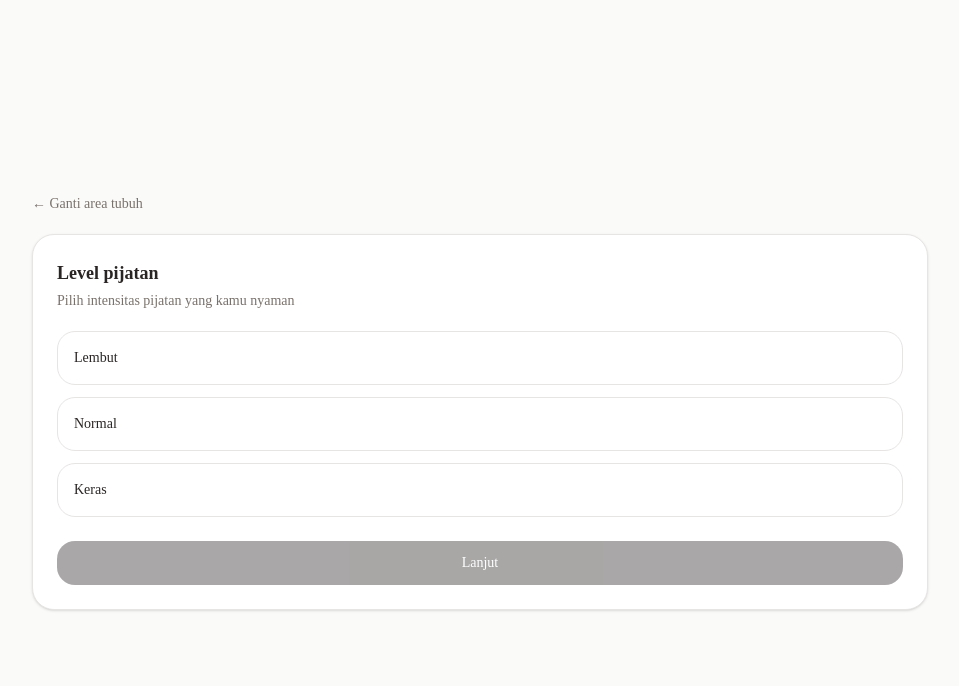
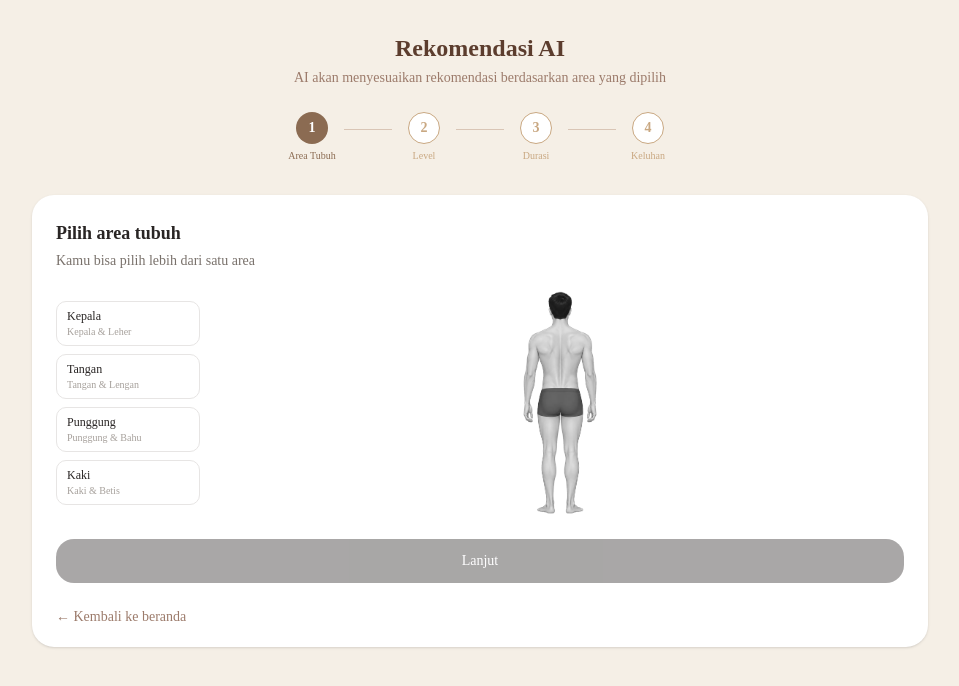
Before and after one commit to Indrawan-maker/hackathon-umkt, a Next.js app: page /flow in a window 1280 px wide. Shown: the top 686 px of the page, without its empty margins (160-1119 px from the left). Built offline with nearby package versions, Linux system fonts and the light colour scheme.

Commit message:
restruktur ai

```diff
--- a/components/atoms/ServiceSelectorAiForm/index.tsx
+++ b/components/atoms/ServiceSelectorAiForm/index.tsx
@@ -1,95 +1,19 @@
 "use client";
 
-import { useState } from "react";
 import { useRouter } from "next/navigation";
-import Image from "next/image";
-import abu from '@/public/images/anatomy/default.webp';
-import { getSelectedImage } from "@/utils/getSelectedImage";
 
-const idToLabel: Record<number, string> = {
-  1: "Kepala",
-  2: "Tangan",
-  3: "Punggung",
-  4: "Kaki",
-};
 
 export default function ServiceSelectorAiForm() {
   const router = useRouter();
-  const [selected, setSelected] = useState<number[]>([]);
 
-  const areas = [
-    { id: 1, name: "kepala", label: "Kepala", desc: "Kepala & Leher" },
-    { id: 2, name: "lengan", label: "Tangan", desc: "Tangan & Lengan" },
-    { id: 3, name: "punggung", label: "Punggung", desc: "Punggung & Bahu" },
-    { id: 4, name: "kaki", label: "Kaki", desc: "Kaki & Betis" },
-  ];
 
-  const handleSelectedBtn = (id: number) => {
-    setSelected((prev) =>
-      prev.includes(id) ? prev.filter((x) => x !== id) : [...prev, id]
-    );
-  };
-
-  const handleSubmit = () => {
-    const areas = selected.map((id) => idToLabel[id]);
-    const params = new URLSearchParams();
-    params.set("areas", areas.join(","));
-    router.push(`/flow?${params.toString()}`);
-  };
 
   return (
     <>
-      <div className="flex flex-col justify-start ml-auto items-start">
-        <label className="text-xl font-medium" id="pilihAreaTubuh">
-          Pilih Area Tubuh <br />
-        </label>
-        <p className="text-gray-400 text-sm">*anda dapat memilih lebih dari satu</p>
-      </div>
 
-      <section className="grid grid-cols-2 md:grid-cols-3 mt-4 gap-x-4 gap-y-2">
-        {areas.map((area) => (
-          <div className="w-32 md:w-62 h-22 md:h-28" key={area.id}>
-            <button
-              onClick={() => handleSelectedBtn(area.id)}
-              className={`border rounded-xl cursor-pointer w-full h-full p-2 md:p-4 transition duration-300 ${
-                selected.includes(area.id) ? "border-4 border-[#8B6B52]" : ""
-              }`}
-              type="button"
-            >
-              <h2 className="text-center md:text-left mb-2">{area.label}</h2>
-              <p className="text-center md:text-left text-xs text-gray-400">
-                {area.desc}
-              </p>
-            </button>
-          </div>
-        ))}
-      </section>
-
-      <section className="mt-6 flex justify-center items-center">
-        <div className="w-28 h-72 md:w-42 md:h-120">
-          <Image
-            src={getSelectedImage(selected, abu)}
-            alt="Area tubuh"
-            loading="lazy"
-            className="w-full h-full"
-          />
-        </div>
-      </section>
-
-      <div className="mt-12 flex justify-end">
-        <button
-          type="button"
-          onClick={handleSubmit}
-          disabled={selected.length === 0}
-          className={`w-full h-12 rounded-md ${
-            selected.length === 0
-              ? "bg-[#E8DDD3] text-[#9D8B7F] cursor-no-drop"
-              : "bg-[#C9A882] text-white"
-          }`}
-        >
-          Pilih
-        </button>
-      </div>
-    </>
+    {/* smntara gini dlu,, nnti kubuat section reservasinya */}
+      <button onClick={() => router.push("/flow")}>
+        Rekomendasi AI
+      </button></>
   );
 }
--- a/components/features/recomendationAI/FlowShell.tsx
+++ b/components/features/recomendationAI/FlowShell.tsx
@@ -1,25 +1,34 @@
 "use client";
 
 import { useState } from "react";
-import { useSearchParams, useRouter } from "next/navigation";
+import { useRouter } from "next/navigation";
+import StepBadan from "@/components/features/recomendationAI/StepBadan";
 import StepLevel from "@/components/features/recomendationAI/StepLevel";
 import StepKeluhan from "@/components/features/recomendationAI/StepKeluhan";
 import StepDurasi from "@/components/features/recomendationAI/StepDurasi";
 import StepResult from "@/components/features/recomendationAI/StepResult";
 import type { Result } from "@/types/flow";
 
+const idToLabel: Record<number, string> = {
+  1: "Kepala",
+  2: "Tangan",
+  3: "Punggung",
+  4: "Kaki",
+};
+
 export default function FlowShell() {
-  const searchParams = useSearchParams();
-  const areas = searchParams.get("areas")?.split(",") ?? [];
   const router = useRouter();
 
   const [step, setStep] = useState(0);
+  const [selectedBadan, setSelectedBadan] = useState<number[]>([]);
   const [selectedLevel, setSelectedLevel] = useState("");
   const [keluhan, setKeluhan] = useState("");
   const [selectedDur, setSelectedDur] = useState("");
   const [loading, setLoading] = useState(false);
   const [result, setResult] = useState<Result | null>(null);
   const [error, setError] = useState("");
+
+  const areas = selectedBadan.map((id) => idToLabel[id]);
 
   const handleNext = () => setStep((s) => s + 1);
   const handleBack = () => setStep((s) => s - 1);
@@ -41,7 +50,7 @@ export default function FlowShell() {
       const data = await res.json();
       if (data.success) {
         setResult(data.data);
-        setStep(3);
+        setStep(4);
       } else {
         setError(data.message || "Terjadi kesalahan");
       }
@@ -52,62 +61,123 @@ export default function FlowShell() {
     }
   };
 
+  const STEPS = ["Area Tubuh", "Level", "Durasi", "Keluhan"];
+
   return (
-    <div className="min-h-screen bg-stone-50 flex items-center justify-center px-4 py-10">
-      <div className="w-full max-w-4xl">
+    <div className="min-h-screen bg-[#F5EFE6] flex flex-col items-center px-4 py-8">
 
-        <button
-          onClick={() => router.push("/#pilihAreaTubuh")}
-          className="mb-5 text-sm text-stone-500 hover:text-stone-800 transition"
-        >
-          ← Ganti area tubuh
-        </button>
+      <div className="text-center mb-6">
+        <h1 className="text-2xl font-semibold text-[#5C3D2E]">Rekomendasi AI</h1>
+        {step < 4 && (
+          <p className="text-sm text-[#9C7B6B] mt-1">
+            {step === 0 && "AI akan menyesuaikan rekomendasi berdasarkan area yang dipilih"}
+            {step === 1 && "Pilih level pijatan"}
+            {step === 2 && "Berapa lama sesi yang kamu inginkan"}
+            {step === 3 && "Ceritakan keluhanmu"}
+          </p>
+        )}
+      </div>
 
-        {areas.length > 0 && (
-          <div className="flex flex-wrap justify-center gap-2 mb-8">
-            {areas.map((a) => (
-              <span
-                key={a}
-                className="px-3 py-1 rounded-full bg-stone-200 text-stone-700 text-xs"
-              >
-                {a}
-              </span>
-            ))}
-          </div>
-        )}
+      {step < 4 && (
+        <div className="flex items-center gap-0 mb-8">
+          {STEPS.map((label, i) => {
+            const isActive = i === step;
+            const isDone = i < step;
+            return (
+              <div key={label} className="flex items-center">
+                <div className="flex flex-col items-center">
+                  <div
+                    className={`w-8 h-8 rounded-full flex items-center justify-center text-sm font-semibold transition-all
+                      ${isActive || isDone
+                        ? "bg-[#8B6B52] text-white"
+                        : "bg-white border border-[#C9A882] text-[#C9A882]"
+                      }`}
+                  >
+                    {i + 1}
+                  </div>
+                  <span
+                    className={`text-[10px] mt-1 w-16 text-center ${
+                      isActive || isDone ? "text-[#8B6B52] font-medium" : "text-[#C9A882]"
+                    }`}
+                  >
+                    {label}
+                  </span>
+                </div>
 
-        <div className="bg-white border border-stone-200 rounded-3xl p-6 shadow-sm">
+                {i < STEPS.length - 1 && (
+                  <div
+                    className={`w-12 h-px mb-4 transition-all ${
+                      i < step ? "bg-[#8B6B52]" : "bg-[#D9C5B5]"
+                    }`}
+                  />
+                )}
+              </div>
+            );
+          })}
+        </div>
+      )}
+
+      <div className="w-full max-w-4xl bg-white rounded-3xl shadow-sm overflow-hidden">
+        <div className="p-6">
           {step === 0 && (
+            <StepBadan
+              selected={selectedBadan}
+              onSelect={setSelectedBadan}
+              onNext={handleNext}
+            />
+          )}
+          {step === 1 && (
             <StepLevel
               selected={selectedLevel}
               onSelect={setSelectedLevel}
               onNext={handleNext}
             />
           )}
-          {step === 1 && (
+          {step === 2 && (
             <StepKeluhan
               value={keluhan}
               onChange={setKeluhan}
               onNext={handleNext}
-              onBack={handleBack}
             />
+
+
           )}
-          {step === 2 && (
+          {step === 3 && (
             <StepDurasi
               selected={selectedDur}
               onSelect={setSelectedDur}
               onSubmit={handleSubmit}
-              onBack={handleBack}
               loading={loading}
               error={error}
             />
           )}
-          {step === 3 && result && (
+          {step === 4 && result && (
             <StepResult result={result} keluhan={keluhan} />
           )}
         </div>
 
+        {step > 0 && step < 4 && (
+          <div className="px-6 pb-5 flex justify-between">
+            <button
+              onClick={handleBack}
+              className="text-sm text-[#9C7B6B] hover:text-[#5C3D2E] transition flex items-center gap-1"
+            >
+              ← Kembali
+            </button>
+          </div>
+        )}
+        {step === 0 && (
+          <div className="px-6 pb-5">
+            <button
+              onClick={() => router.push("/")}
+              className="text-sm text-[#9C7B6B] hover:text-[#5C3D2E] transition flex items-center gap-1"
+            >
+              ← Kembali ke beranda
+            </button>
+          </div>
+        )}
       </div>
+
     </div>
   );
 }
--- /dev/null
+++ b/components/features/recomendationAI/StepBadan.tsx
@@ -0,0 +1,76 @@
+"use client";
+
+import Image from "next/image";
+import abu from "@/public/images/anatomy/default.webp";
+import { getSelectedImage } from "@/utils/getSelectedImage";
+
+
+
+const areas = [
+  { id: 1, name: "kepala", label: "Kepala", desc: "Kepala & Leher" },
+  { id: 2, name: "lengan", label: "Tangan", desc: "Tangan & Lengan" },
+  { id: 3, name: "punggung", label: "Punggung", desc: "Punggung & Bahu" },
+  { id: 4, name: "kaki", label: "Kaki", desc: "Kaki & Betis" },
+];
+
+interface Props {
+  selected: number[];
+  onSelect: (ids: number[]) => void;
+  onNext: () => void;
+}
+
+export default function StepBadan({ selected, onSelect, onNext }: Props) {
+  const toggle = (id: number) => {
+    onSelect(
+      selected.includes(id) ? selected.filter((x) => x !== id) : [...selected, id]
+    );
+  };
+
+  return (
+    <div>
+      <h2 className="text-lg font-semibold text-stone-800 mb-1">
+        Pilih area tubuh
+      </h2>
+      <p className="text-sm text-stone-500 mb-5">
+        Kamu bisa pilih lebih dari satu area
+      </p>
+
+      <div className="flex gap-4 items-center">
+        <div className="flex flex-col gap-2 w-36 shrink-0">
+          {areas.map((area) => (
+            <button
+              key={area.id}
+              onClick={() => toggle(area.id)}
+              type="button"
+              className={`rounded-lg border px-2.5 py-1.5 text-left transition-all ${
+                selected.includes(area.id)
+                  ? "border-[#8B6B52] bg-[#F5EDE5]"
+                  : "border-stone-200 hover:border-stone-400"
+              }`}
+            >
+              <p className="text-xs font-medium text-stone-800">{area.label}</p>
+              <p className="text-[10px] text-stone-400">{area.desc}</p>
+            </button>
+          ))}
+        </div>
+
+        <div className="flex-1 flex justify-center items-center">
+          <Image
+            src={getSelectedImage(selected, abu)}
+            alt="Area tubuh"
+            loading="lazy"
+            className="h-56 w-auto object-contain"
+          />
+        </div>
+      </div>
+
+      <button
+        onClick={onNext}
+        disabled={selected.length === 0}
+        className="mt-6 w-full py-3 rounded-2xl bg-stone-800 text-white text-sm font-medium hover:bg-stone-700 transition disabled:opacity-40"
+      >
+        Lanjut
+      </button>
+    </div>
+  );
+}
```
Also changed, not shown: components/features/recomendationAI/StepDurasi.tsx (+2 -8 lines), components/features/recomendationAI/StepKeluhan.tsx (+1 -8 lines).
